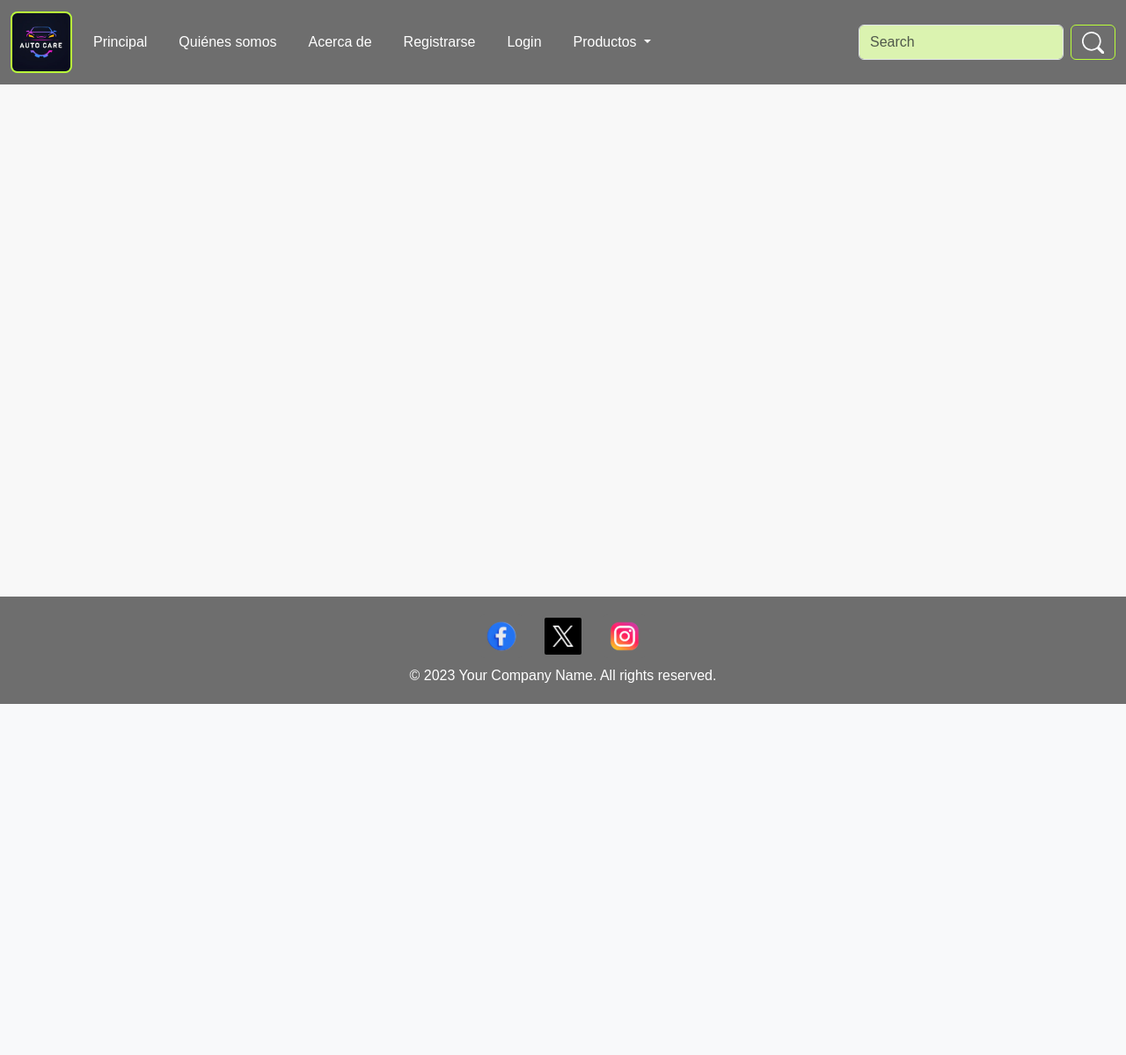
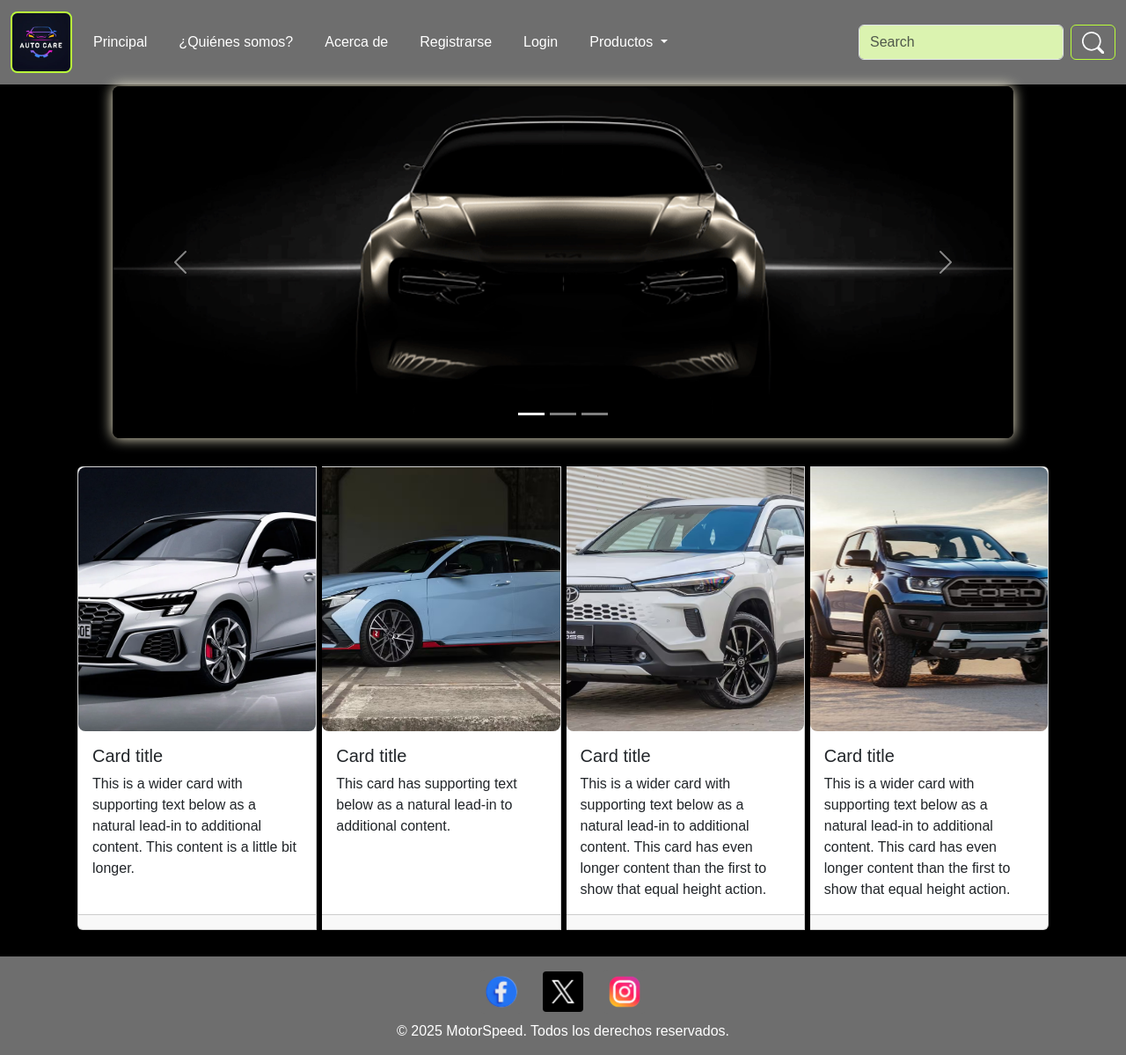
Before and after one commit to Daminn7/PROT2-612951, a CodeIgniter 4 app: the page made by app/Views/PROT2-612951/proyecto.php in a window 1280 px wide. Shown: the whole page at 88% size. Before the commit the page ends 800 px from the top, so only its background shows below. Run offline with PHP 8.4 and a stand-in for CodeIgniter, Linux system fonts and the light colour scheme; the template is opened without the code that fills it, so the values that code supplies are empty; some libraries are stand-ins or nearby versions.

Commit message:
actualizacion pagina principal

```diff
--- a/app/Views/Layout/principal.php
+++ b/app/Views/Layout/principal.php
@@ -23,7 +23,7 @@
                          <a class="nav-link active" aria-current="page" href="#">Principal</a>
                     </li>
                      <li class="nav-item">
-                        <a class="nav-link" href="#">Quiénes somos</a>
+                        <a class="nav-link" href="#">¿Quiénes somos?</a>
                     </li>
                     <li class="nav-item">
                         <a class="nav-link" href="#">Acerca de</a>
@@ -37,11 +37,10 @@
                         <a class="nav-link dropdown-toggle" href="#" role="button" data-bs-toggle="dropdown" aria-expanded="false">
                             Productos
                         </a>
-                            <ul class="dropdown-menu">
-                                <li><a class="dropdown-item" href="#">Action</a></li>
-                                <li><a class="dropdown-item" href="#">Another action</a></li>
+                            <ul class="dropdown-menu ">
+                                <li><a class="dropdown-item" href="#">0km</a></li>
                                 <li><hr class="dropdown-divider"></li>
-                                <li><a class="dropdown-item" href="#">Something else here</a></li>
+                                <li><a class="dropdown-item" href="#">Usados</a></li>
                             </ul>
                     </li>
 
@@ -59,14 +58,14 @@
     <main class="row-1">
         <?= $this->renderSection('content') ?>
     </main>
-    <footer class="row-1 fixed-bottom">
+    <footer class="row-1">
         <div class="container">
             <div>
                 <a href="https://www.facebook.com" target="_blank"><img src="<?= base_url('img/facebook.png') ?>" alt="Facebook"></a>
                 <a href="https://x.com" target="_blank"><img src="<?= base_url('img/x.png') ?>" alt="X"></a>
                 <a href="https://www.instagram.com" target="_blank"><img src="<?= base_url('img/ig.png') ?>" alt="Instagram"></a>
             </div>
-            <div>&copy; 2023 Your Company Name. All rights reserved.</div>
+            <div>&copy; 2025 MotorSpeed. Todos los derechos reservados.</div>
         </div>
     </footer>
     <script src="<?= base_url('js/bootstrap.bundle.min.js') ?>"></script>
--- a/app/Views/PROT2-612951/proyecto.php
+++ b/app/Views/PROT2-612951/proyecto.php
@@ -1,8 +1,76 @@
 <?= $this->extend('Layout/principal');?>
 <?= $this->section('content'); ?>
 
-<div>
 
+<div id="mi-carousel" class="carousel slide mi-carousel" data-bs-ride="carousel">
+  <div class="carousel-indicators">
+    <button type="button" data-bs-target="#mi-carousel" data-bs-slide-to="0" class="active" aria-current="true" aria-label="Slide 1"></button>
+    <button type="button" data-bs-target="#mi-carousel" data-bs-slide-to="1" aria-label="Slide 2"></button>
+    <button type="button" data-bs-target="#mi-carousel" data-bs-slide-to="2" aria-label="Slide 3"></button>
+  </div>
+  <div class="carousel-inner">
+    <div class="carousel-item active">
+      <img src="<?= base_url('img/3c.gif') ?>" class="" alt="Slide 1">
+    </div>
+    <div class="carousel-item">
+      <img src="<?= base_url('img/2c.gif') ?>" class="" alt="Slide 2">
+    </div>
+    <div class="carousel-item">
+      <img src="<?= base_url('img/1c.gif') ?>" class="" alt="Slide 3">
+    </div>
+  </div>
+  <button class="carousel-control-prev" type="button" data-bs-target="#mi-carousel" data-bs-slide="prev">
+    <span class="carousel-control-prev-icon" aria-hidden="true"></span>
+    <span class="visually-hidden">Previous</span>
+  </button>
+  <button class="carousel-control-next" type="button" data-bs-target="#mi-carousel" data-bs-slide="next">
+    <span class="carousel-control-next-icon" aria-hidden="true"></span>
+    <span class="visually-hidden">Next</span>
+  </button>
 </div>
 
+<div class="container cards">
+<div class="card-group">
+  <div class="card col-md-6">
+    <img src="<?= base_url('img/hatchback.png') ?>" class="card-img-top" alt="Hatchback">
+    <div class="card-body">
+      <h5 class="card-title">Card title</h5>
+      <p class="card-text">This is a wider card with supporting text below as a natural lead-in to additional content. This content is a little bit longer.</p>
+    </div>
+    <div class="card-footer">
+
+    </div>
+  </div>
+  <div class="card col-md-6">
+    <img src="<?= base_url('img/sedan.png') ?>" class="card-img-top" alt="...">
+    <div class="card-body">
+      <h5 class="card-title">Card title</h5>
+      <p class="card-text">This card has supporting text below as a natural lead-in to additional content.</p>
+    </div>
+    <div class="card-footer">
+
+    </div>
+  </div>
+  <div class="card col-md-6">
+    <img src="<?= base_url('img/toyotaSuv.png') ?>" class="card-img-top" alt="...">
+    <div class="card-body">
+      <h5 class="card-title">Card title</h5>
+      <p class="card-text">This is a wider card with supporting text below as a natural lead-in to additional content. This card has even longer content than the first to show that equal height action.</p>
+    </div>
+    <div class="card-footer">
+
+    </div>
+  </div>
+  <div class="card col-md-6">
+    <img src="<?= base_url('img/pickup.png') ?>" class="card-img-top" alt="...">
+    <div class="card-body">
+      <h5 class="card-title">Card title</h5>
+      <p class="card-text">This is a wider card with supporting text below as a natural lead-in to additional content. This card has even longer content than the first to show that equal height action.</p>
+    </div>
+    <div class="card-footer">
+
+    </div>
+  </div>
+</div>
+</div>
 <?= $this->endSection();?>
--- a/public/css/estilo.css
+++ b/public/css/estilo.css
@@ -1,16 +1,20 @@
+html, body {
+    height: 100%;
+    min-height: 100%;
+}
 body{
-    background-color: #f8f8f8;
+    background-color: #000000;
     color: #333;
     font-family: Arial, sans-serif;
     margin: 0;
     padding: 0;
+    display: flex;
+    flex-direction: column;
+    min-height: 100vh;
 }
-/*header{
-    background-color: #6e6e6e;
-    color: hwb(0 100% 0%);
-    text-align: center;
-    padding: 20px;
-}*/
+main {
+    flex: 1 0 auto;
+}
 .logo{
     display: block;
     margin: 0;
@@ -41,15 +45,16 @@ nav .navbar-nav .nav-link {
 nav .navbar-nav .nav-link.active {
     color: #fff;
 }
-nav ul{
+@media (min-width: 992px) {
+    nav ul {
         display: flex;
         justify-content: center;
-    margin: 0;
         align-items: center;
     }
-nav ul li{
+    nav ul li {
         display: inline-block;
         margin-right: 20px;
+    }
 }
 nav ul li a{
     text-decoration: none;
@@ -97,9 +125,9 @@ form .btn:hover{
 footer{
     background-color: #6e6e6e;
     color: #fff;
-    padding: 20px 0;
-    /*height: 6rem;*/
+    padding: 15px 0;
     width: 100%;
+    flex-shrink: 0;
 }
 footer .container {
     display: flex;
@@ -113,9 +141,9 @@ footer .container {
     height: 100%;
 }
 footer .container div img {
-    background-color: #6e6e6e; /* Color base del footer */
-    border-radius: 6px;        /* Opcional: bordes redondeados */
-    padding: 4px;              /* Opcional: espacio interno */
+    background-color: #6e6e6e;
+    border-radius: 6px;
+    padding: 2px;
     width: 50px;
     height: 50px;
     object-fit: contain;
@@ -127,3 +155,56 @@ footer .container div img:hover {
     transform: scale(1.15);
     filter: brightness(1.2);
 }
+.mi-carousel {
+    width: 80%;
+    max-width: 100%;
+    margin: 2px auto;
+    height: 400px;
+    display: flex;
+    align-items: center;
+    justify-content: center;
+    transition: width 0.5s, height 0.5s;
+    box-shadow: cornsilk 0px 0px 15px;
+    border-radius: 8px;
+}
+.mi-carousel .carousel-item img {
+    width: 100%;
+    height: 400px;
+    object-fit: cover;
+    border-radius: 8px;
+    display: block;
+    margin: 0 auto;
+    transition: height 0.5s;
+}
+@media (max-width: 992px) {
+    .mi-carousel {
+        width: 100%;
+        height: 220px;
+        transition: width 0.5s, height 0.5s;
+    }
+    .mi-carousel .carousel-item img {
+        height: 220px;
+        transition: height 0.5s;
+    }
+}
+@media (max-width: 576px) {
+    .mi-carousel {
+        width: 100%;
+        height: 220px;
+    }
+    .mi-carousel .carousel-item img {
+        height: 220px;
+    }
+}
+.card-group .card {
+    margin-top: 30px;
+    margin-bottom: 30px;
+    margin-right: 6px;
+    margin-left: 6px;
+}
+.card-group .card img {
+    width: 100%;
+    height: 300px;
+    border-radius: 8px;
+    object-fit: cover;
+}
```
Also changed, not shown: other parts of public/css/estilo.css (+26 -3 lines), public/img/1c.gif (added), public/img/2c.gif (added), public/img/3c.gif (added), public/img/hatchback.png (added), public/img/pickup.png (added), public/img/sedan.png (added), public/img/toyotaSuv.png (added), 1 other file. Lines whose indentation alone changed are shown as unchanged.
